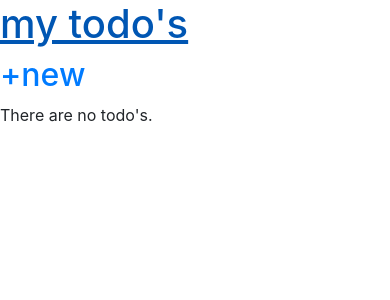
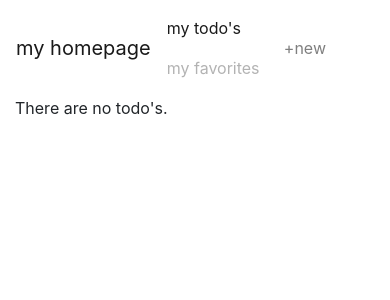
Before and after one commit to pietermarsman/startpage, a Django app: page / in a window 390 px wide. Shown: the top 300 px of the page. Run offline with Django 3.2, Linux system fonts and the light colour scheme; data that the repository does not hold is empty; some libraries are stand-ins or nearby versions.

Commit message:
fix #16, adding additional padding to space and improving nav

```diff
--- a/todo/templates/todo/base.html
+++ b/todo/templates/todo/base.html
@@ -24,17 +24,28 @@
         integrity="sha384-alpBpkh1PFOepccYVYDB4do5UnbKysX5WZXm3XxPqe5iKTfUKjNkCk9SaVuEZflJ"
         crossorigin="anonymous"></script>
 
+<nav class="navbar navbar-expand-md navbar-light bg-faded">
+    <a class="navbar-brand" href="/">my homepage</a>
 
-<div class="page-header">
-    <h1><a href="/">my todo's</a></h1>
-</div>
-<div class="fluid-container">
-    <div class="row">
-        <div class="col-md-12">
-            {% block content %}
-            {% endblock %}
-        </div>
-    </div>
+    <ul class="navbar-nav mr-auto">
+        <li class="nav-item active">
+            <a class="nav-link" href="/">my todo's<span class="sr-only">(current)</span></a>
+        </li>
+        <li class="nav-item">
+            <a class="nav-link disabled" href="#">my favorites</a>
+        </li>
+    </ul>
+    <ul class="navbar-nav ml-auto">
+        {% block tabnav %}
+        {% endblock %}
+    </ul>
+</nav>
+
+<div class="container-fluid">
+
+
+    {% block content %}
+    {% endblock %}
 </div>
 
 </body>
--- a/todo/templates/todo/todo_list.html
+++ b/todo/templates/todo/todo_list.html
@@ -1,17 +1,21 @@
 {% extends 'todo/base.html' %}
+
+{% block tabnav %}
+
+<li class="nav-item mr-5">
+    <a class="nav-link" href="/new">+new</a>
+</li>
+{% for state in states %}
+<li class="nav-item">
+    <a class="nav-link {% if request.get_full_path == state.url %}active{% endif %}"
+       href="{% if request.get_full_path == state.url %}/{% else %}{{ state.url }}{% endif %}">{{
+        state.human_readable_text }}</a>
+</li>
+{% endfor %}
+{% endblock %}
 
 {% block content %}
 <div class="row">
-    <div class="col-md-2">
-        <h2><a href="/new">+new</a></h2>
-    </div>
-    <div class="col-md-10 text-right">
-        {% for state in states %}
-        <div class="d-inline pl-3">
-            <h2 class="d-inline"><a href="{{ state.url }}">{{ state.human_readable_text }}</a></h2>
-        </div>
-        {% endfor %}
-    </div>
 </div>
 
 {% if todo_list %}
```
